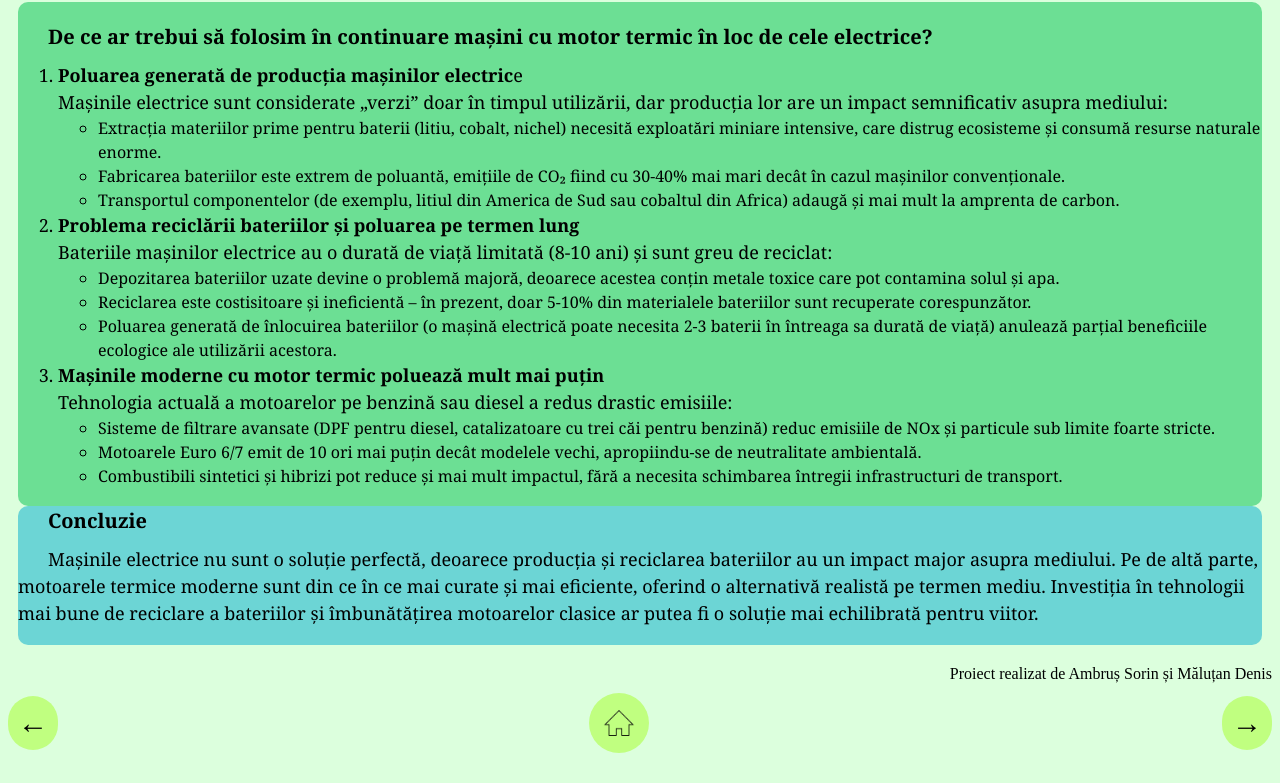
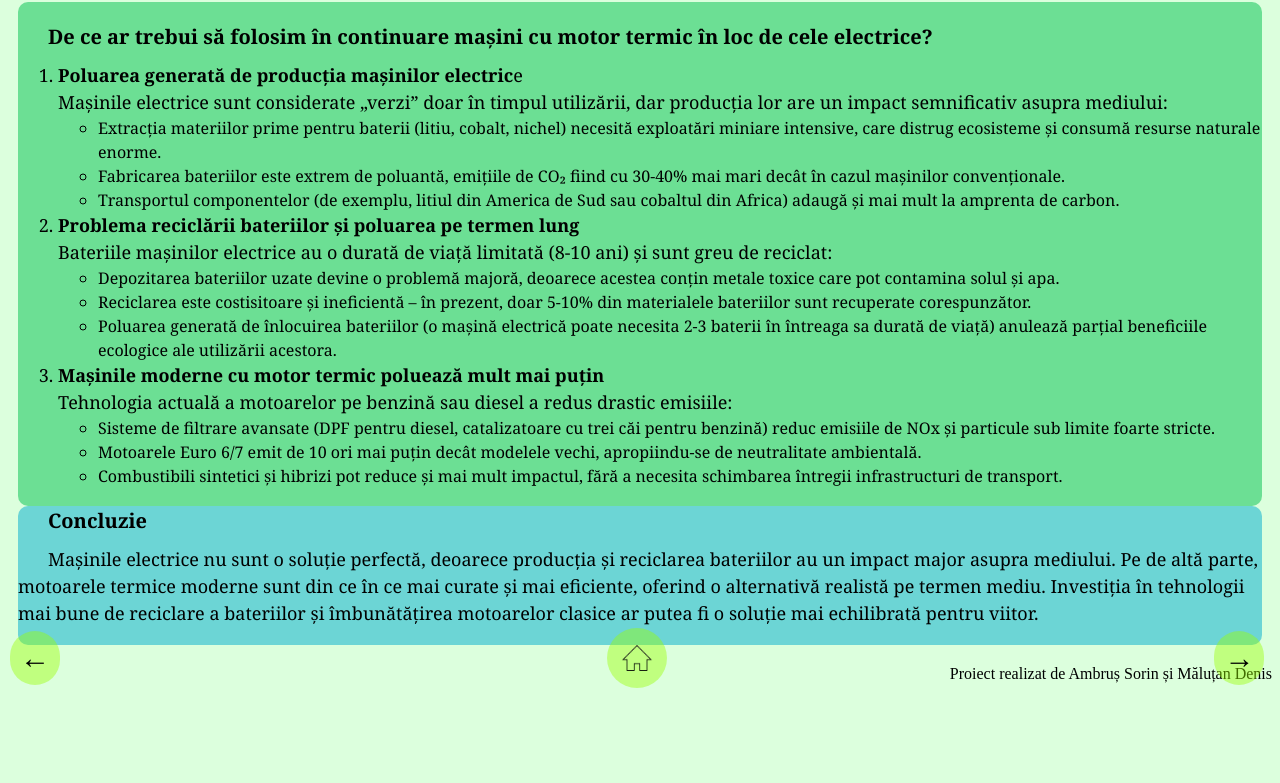
Before and after one commit to TRM23/eco, a plain HTML site: page index9.html in a window 1280 px wide. Shown: the part 95-878 px from the top of the page. Drawn offline with Linux system fonts and the light colour scheme.

Commit message:
Add files via upload

```diff
--- a/index9.html
+++ b/index9.html
@@ -44,9 +44,9 @@
     </div>
     <div id="copyright">Proiect realizat de Ambruș Sorin și Măluțan Denis</div>
     <div id="logo-cone">
-        <a href="index7.html" id="buton-stanga">&#8592;</a> <!-- Left Arrow -->
+        <a href="index8.html" id="buton-stanga">&#8592;</a> <!-- Left Arrow -->
         <a href="index.html" id="buton-mijloc"><div class="img-container" style="margin-bottom: 0;"><img class="imagine" style="width: 40px;" src="homi.png"></div></a>
-        <a href="index9.html" id="buton-dreapta">&#8594;</a> <!-- Right Arrow -->
+        <a href="index.html" id="buton-dreapta">&#8594;</a> <!-- Right Arrow -->
     </div>
 </body>
 </html>
--- a/style.css
+++ b/style.css
@@ -48,13 +48,15 @@ body {
 }
 
 #logo-cone {
-    position: relative;
+    position: fixed;
+    bottom: 20px; /* Distance from bottom of screen */
+    left: 0;
+    width: 98%;
     display: flex;
     justify-content: space-between;
     align-items: center;
-    width: 100%; /* Ensure it spans the full width */
-    margin-top: 40px;
-    margin-bottom: 50px;
+    padding: 0 10px; /* Optional: padding on sides */
+    z-index: 999; /* Keep above other elements if needed */
 }
 
 #buton-stanga, #buton-dreapta, #buton-mijloc {
@@ -64,26 +66,18 @@ body {
     font-size: 30px;
     background-color: rgba(153, 255, 0, 0.422);
     padding: 10px;
-    border-radius: 50px;/* Change color if needed */
-}
-
-#buton-stanga {
-    position: absolute;
-    left: 0;
-}
-
-#buton-dreapta {
-    position: absolute;
-    right: 0;
+    border-radius: 50px;
 }
 
 #buton-mijloc {
     position: absolute;
-    left: 46%;
+    left: 50%;
+    transform: translateX(-50%);
 }
 
 #copyright{
     text-align: right;
+    margin-bottom: 100px;
 }
 
 .imagine{
```
